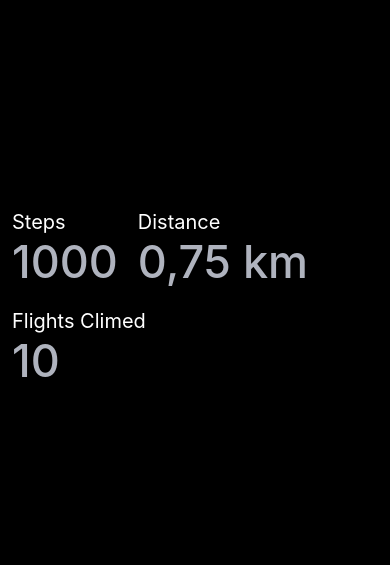
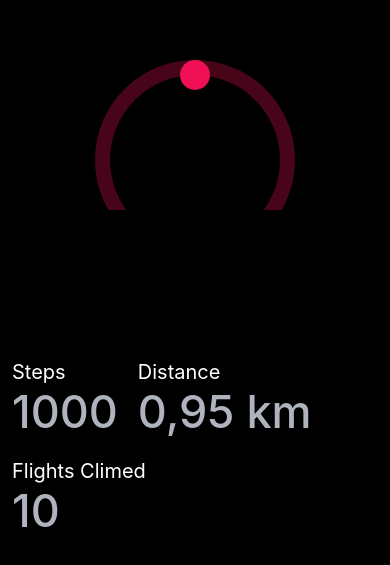
Before and after one commit to m3hm3tcan/StepTracker, a React Native app: screen / in a window 390 px wide. Shown: the part 123-688 px from the top of the page. Built offline with nearby package versions, Linux system fonts and the light colour scheme.

Commit message:
progress component setup

```diff
--- a/App.tsx
+++ b/App.tsx
@@ -1,13 +1,16 @@
 import { StatusBar } from 'expo-status-bar';
 import { StyleSheet, Text, View } from 'react-native';
 import Statistic from './src/components/Statistic';
+import RingProgress from './src/components/RingProgress';
 
 export default function App() {
   return (
     <View style={styles.container}>
+      <RingProgress radius={100} progress={0.0}/>
+
       <View style={styles.values}>
         <Statistic label="Steps" value="1000" />
-        <Statistic label="Distance" value="0,75 km" />
+        <Statistic label="Distance" value="0,95 km" />
         <Statistic label="Flights Climed" value="10" />
       </View>
       <StatusBar style="auto" />
@@ -25,6 +28,7 @@ const styles = StyleSheet.create({
   values: {
     flexDirection: 'row',
     gap: 20,
-    flexWrap: 'wrap'
+    flexWrap: 'wrap',
+    marginTop: 100,
   },
 });
--- a/package.json
+++ b/package.json
@@ -12,7 +12,8 @@
     "expo": "~50.0.14",
     "expo-status-bar": "~1.11.1",
     "react": "18.2.0",
-    "react-native": "0.73.6"
+    "react-native": "0.73.6",
+    "react-native-svg": "14.1.0"
   },
   "devDependencies": {
     "@babel/core": "^7.20.0",
--- /dev/null
+++ b/src/components/RingProgress/index.tsx
@@ -0,0 +1,57 @@
+import { StyleSheet, Text, View } from 'react-native';
+import SVG, { Circle } from 'react-native-svg';
+
+type RingProgressPros = {
+    radius: number;
+    strokeWidth?: number;
+    progress:number;
+}
+
+const color = "#EE0F55";
+
+export default function RingProgress({ radius = 100, strokeWidth = 30, progress }: RingProgressPros) {
+
+    const innerRadius = radius - strokeWidth / 2;
+    const circumference = 2 * Math.PI * innerRadius;
+    return (
+        <View style={{
+            width: radius * 2,
+            height: radius * 2,
+            alignSelf: 'center',
+        }}>
+            <SVG>
+                {/* backgorund circle */}
+                <Circle
+                    cx={radius}
+                    cy={radius}
+                    r={innerRadius}
+                    strokeWidth={strokeWidth}
+                    stroke={color}
+                    opacity={0.3}
+                />
+
+                {/* progress circle */}
+                <Circle
+                    r={innerRadius}
+                    cx={radius}
+                    cy={radius}
+                    originX={radius}
+                    originY={radius}
+                    strokeWidth={strokeWidth}
+                    stroke={color}
+                    strokeDasharray={[circumference * progress, circumference]}
+                    strokeLinecap='round'
+                    rotation="-90"
+
+                />
+
+            </SVG>
+        </View>
+    )
+}
+
+const styles = StyleSheet.create({
+    ringSection: {
+        color: 'red'
+    }
+});
```
Also changed, not shown: 1 other file (tests, documents, lock files or other folders).
